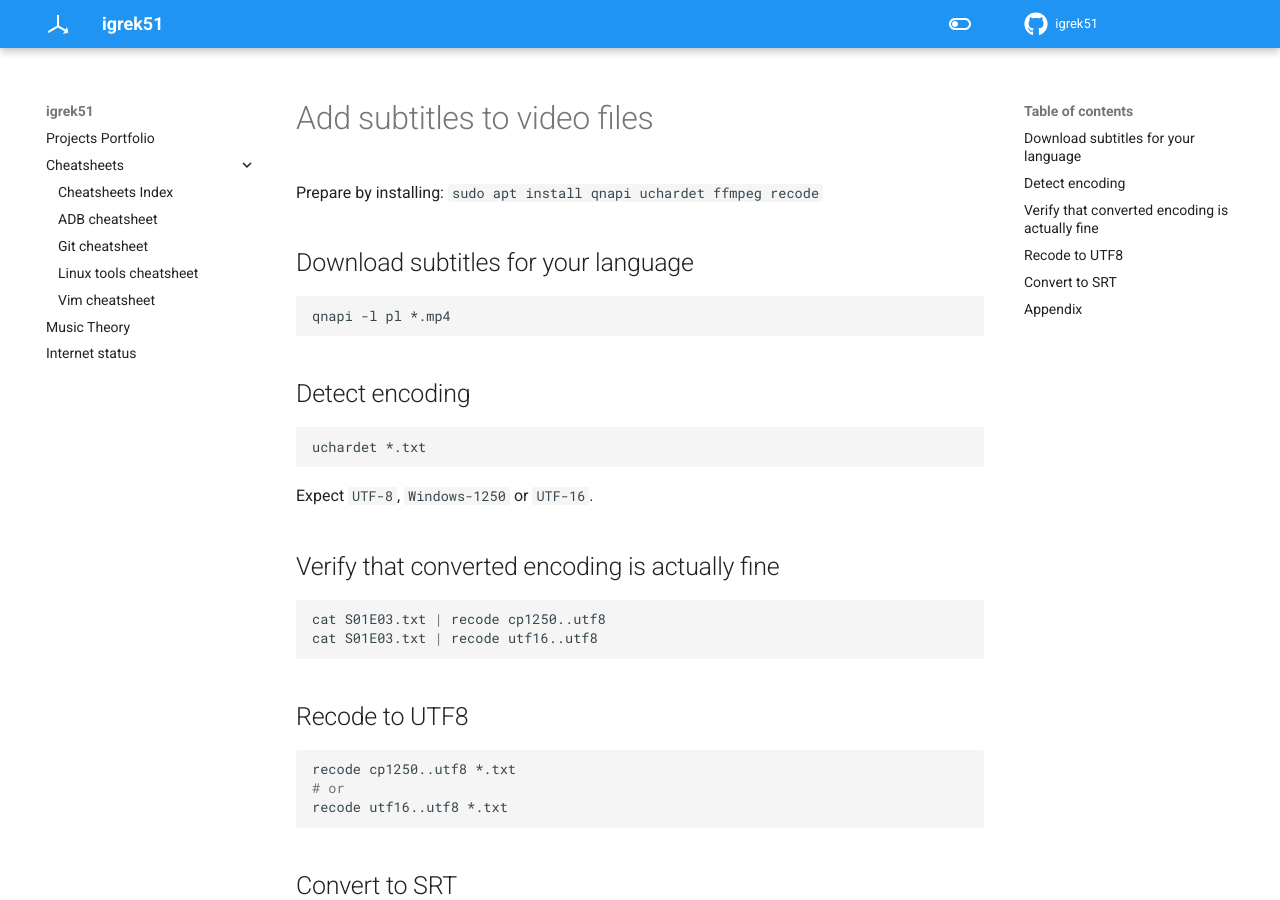
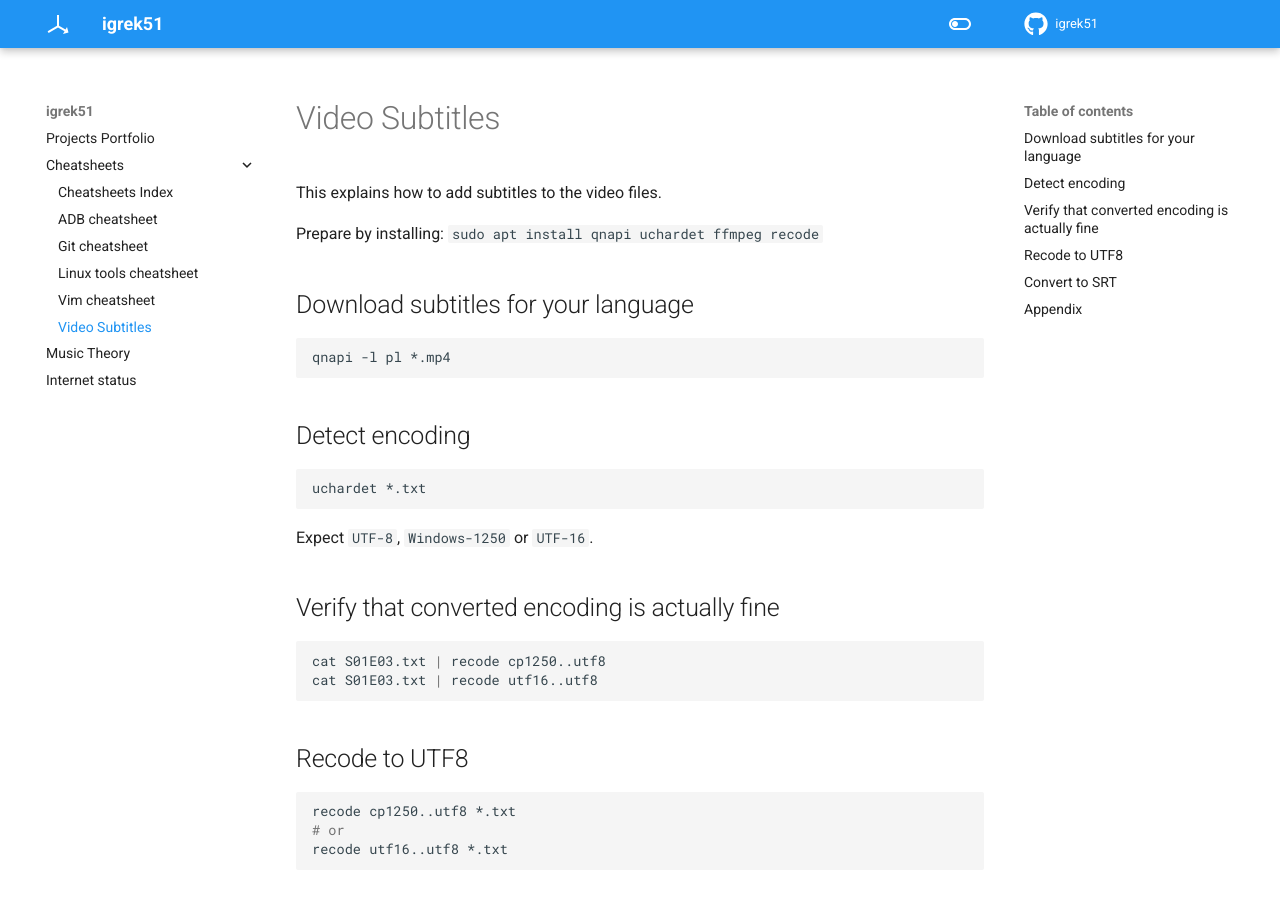
Before and after one commit to igrek51/igrek51.github.io, an MkDocs documentation site: the page built from docs/cheatsheet/video-subtitles.md, in a window 1280 px wide and 900 px high. Built offline with MkDocs 1.6.1 and Material for MkDocs 9.7.7, drawn with Linux system fonts in a browser that asks for light colours.

Commit message:
Add mkdocs config

```diff
--- a/docs/cheatsheet/video-subtitles.md
+++ b/docs/cheatsheet/video-subtitles.md
@@ -1,4 +1,6 @@
-# Add subtitles to video files
+# Video Subtitles
+This explains how to add subtitles to the video files.
+
 Prepare by installing: `sudo apt install qnapi uchardet ffmpeg recode`
 
 ## Download subtitles for your language
--- a/mkdocs.yml
+++ b/mkdocs.yml
@@ -50,5 +50,6 @@ nav:
     - Git cheatsheet: cheatsheet/git.md
     - Linux tools cheatsheet: cheatsheet/linux.md
     - Vim cheatsheet: cheatsheet/vim.md
+    - Video Subtitles: cheatsheet/video-subtitles.md
   - Music Theory: music-theory.md
   - Internet status: status.md
```
